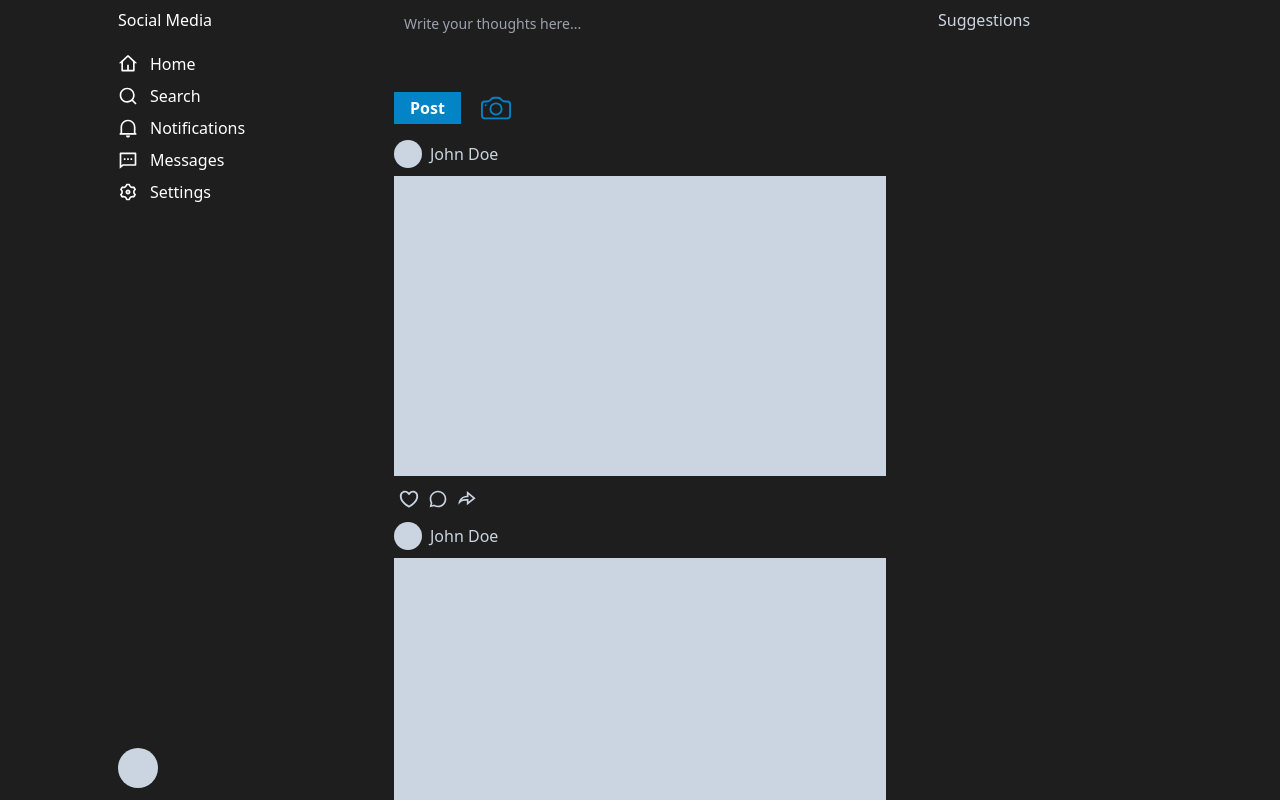
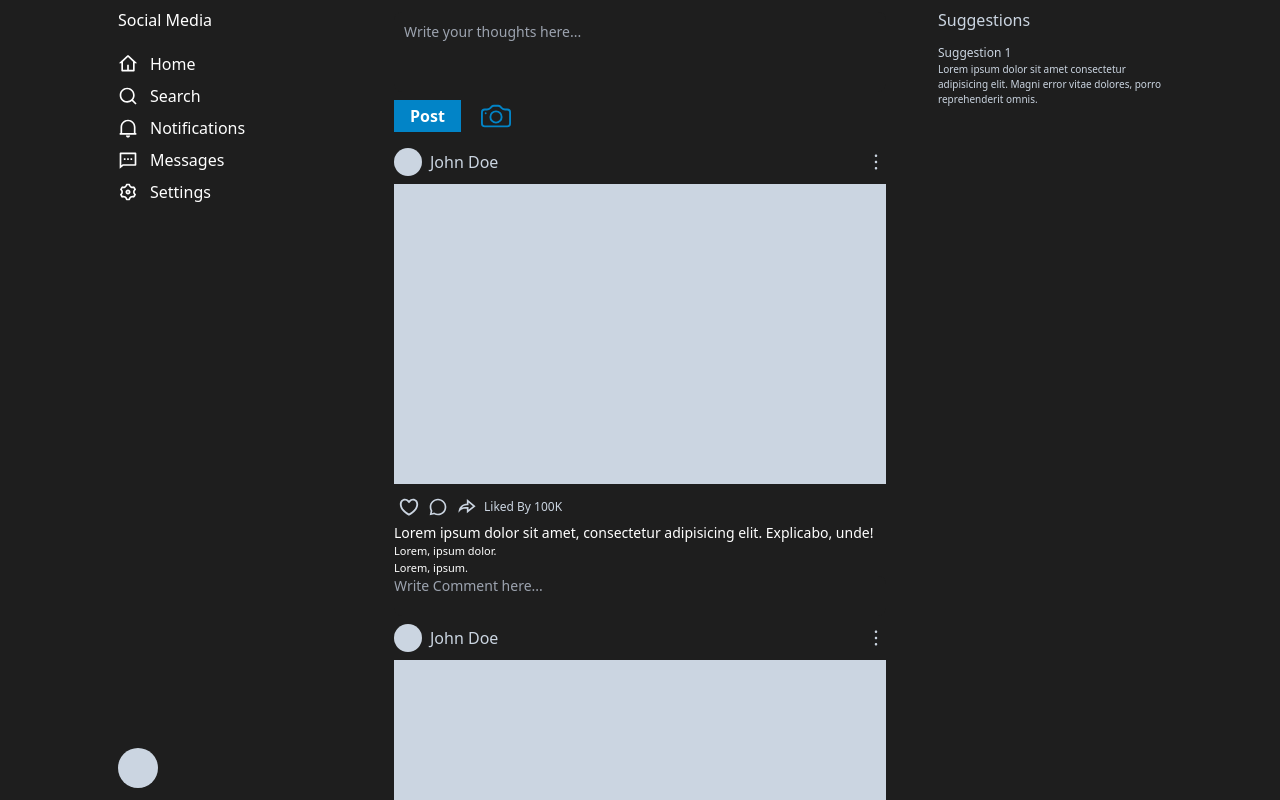
Before and after one commit to pratiksagare/thread, a React (Vite) app: page / in a window 1280 px wide. Built offline with nearby package versions, Linux system fonts and the light colour scheme.

Commit message:
test version 3

```diff
--- a/src/CreatePost.jsx
+++ b/src/CreatePost.jsx
@@ -1,6 +1,6 @@
 export const CreatePost = () => {
     return (<>
-        <div className="">
+        <div className="mt-2">
             <textarea id="message" rows="3" className="outline-none resize-none border-none block p-2.5 w-full text-sm  bg-[#1e1e1e] text-white rounded-lg " placeholder="Write your thoughts here..."></textarea>
 
             <div className="flex items-center">
--- a/src/Post.jsx
+++ b/src/Post.jsx
@@ -1,30 +1,52 @@
-export const Post=()=>{
+export const Post = () => {
     return (
         <div className="mt-2">
-            <div className="flex items-center">
-            <div className="w-[28px] h-[28px] bg-slate-300 rounded-full"></div>
-            <span className="text-slate-300 ml-2 font-[17px]">John Doe</span>
+            <div className="flex items-center text-slate-300 justify-between">
+                <div className="flex items-center ">
+                    <div className="w-[28px] h-[28px] bg-slate-300 rounded-full hover:cursor-pointer"></div>
+                    <span className="text-slate-300 ml-2 font-[16px] hover:cursor-pointer">John Doe</span>
+                </div>
+
+                <div className="flex justify-items-end hover:cursor-pointer">
+                    <svg xmlns="http://www.w3.org/2000/svg" width="20" height="20" className="text-slate-300 ml-auto" viewBox="0 0 24 24"><path d="M12 3C11.175 3 10.5 3.675 10.5 4.5C10.5 5.325 11.175 6 12 6C12.825 6 13.5 5.325 13.5 4.5C13.5 3.675 12.825 3 12 3ZM12 18C11.175 18 10.5 18.675 10.5 19.5C10.5 20.325 11.175 21 12 21C12.825 21 13.5 20.325 13.5 19.5C13.5 18.675 12.825 18 12 18ZM12 10.5C11.175 10.5 10.5 11.175 10.5 12C10.5 12.825 11.175 13.5 12 13.5C12.825 13.5 13.5 12.825 13.5 12C13.5 11.175 12.825 10.5 12 10.5Z" fill="currentColor"></path></svg>
+                </div>
             </div>
 
             <div className="w-full h-[300px] bg-slate-300 my-2"></div>
             <div className="flex items-center px-1 py-1 text-slate-300 gap-2">
 
-            {/* <svg xmlns="http://www.w3.org/2000/svg" width="20" height="20" fill="currentColor" className="bi bi-heart" viewBox="0 0 16 16">
+                {/* <svg xmlns="http://www.w3.org/2000/svg" width="20" height="20" fill="currentColor" className="bi bi-heart" viewBox="0 0 16 16">
                 <path d="m8 2.748-.717-.737C5.6.281 2.514.878 1.4 3.053c-.523 1.023-.641 2.5.314 4.385.92 1.815 2.834 3.989 6.286 6.357 3.452-2.368 5.365-4.542 6.286-6.357.955-1.886.838-3.362.314-4.385C13.486.878 10.4.28 8.717 2.01zM8 15C-7.333 4.868 3.279-3.04 7.824 1.143c.06.055.119.112.176.171a3.12 3.12 0 0 1 .176-.17C12.72-3.042 23.333 4.867 8 15"/>
             </svg> */}
 
-            <svg xmlns="http://www.w3.org/2000/svg" width="22" height="22" viewBox="0 0 24 24"><path d="M16.5 3C19.5376 3 22 5.5 22 9C22 16 14.5 20 12 21.5C9.5 20 2 16 2 9C2 5.5 4.5 3 7.5 3C9.35997 3 11 4 12 5C13 4 14.64 3 16.5 3ZM12.9339 18.6038C13.8155 18.0485 14.61 17.4955 15.3549 16.9029C18.3337 14.533 20 11.9435 20 9C20 6.64076 18.463 5 16.5 5C15.4241 5 14.2593 5.56911 13.4142 6.41421L12 7.82843L10.5858 6.41421C9.74068 5.56911 8.5759 5 7.5 5C5.55906 5 4 6.6565 4 9C4 11.9435 5.66627 14.533 8.64514 16.9029C9.39 17.4955 10.1845 18.0485 11.0661 18.6038C11.3646 18.7919 11.6611 18.9729 12 19.1752C12.3389 18.9729 12.6354 18.7919 12.9339 18.6038Z" fill="currentColor"></path></svg>
+                <svg xmlns="http://www.w3.org/2000/svg" width="22" height="22" viewBox="0 0 24 24"><path d="M16.5 3C19.5376 3 22 5.5 22 9C22 16 14.5 20 12 21.5C9.5 20 2 16 2 9C2 5.5 4.5 3 7.5 3C9.35997 3 11 4 12 5C13 4 14.64 3 16.5 3ZM12.9339 18.6038C13.8155 18.0485 14.61 17.4955 15.3549 16.9029C18.3337 14.533 20 11.9435 20 9C20 6.64076 18.463 5 16.5 5C15.4241 5 14.2593 5.56911 13.4142 6.41421L12 7.82843L10.5858 6.41421C9.74068 5.56911 8.5759 5 7.5 5C5.55906 5 4 6.6565 4 9C4 11.9435 5.66627 14.533 8.64514 16.9029C9.39 17.4955 10.1845 18.0485 11.0661 18.6038C11.3646 18.7919 11.6611 18.9729 12 19.1752C12.3389 18.9729 12.6354 18.7919 12.9339 18.6038Z" fill="currentColor"></path></svg>
 
-            <svg xmlns="http://www.w3.org/2000/svg" width="20" height="20" viewBox="0 0 24 24"><path d="M7.29117 20.8242L2 22L3.17581 16.7088C2.42544 15.3056 2 13.7025 2 12C2 6.47715 6.47715 2 12 2C17.5228 2 22 6.47715 22 12C22 17.5228 17.5228 22 12 22C10.2975 22 8.6944 21.5746 7.29117 20.8242ZM7.58075 18.711L8.23428 19.0605C9.38248 19.6745 10.6655 20 12 20C16.4183 20 20 16.4183 20 12C20 7.58172 16.4183 4 12 4C7.58172 4 4 7.58172 4 12C4 13.3345 4.32549 14.6175 4.93949 15.7657L5.28896 16.4192L4.63416 19.3658L7.58075 18.711Z" fill="currentColor"></path></svg>
+                <svg xmlns="http://www.w3.org/2000/svg" width="20" height="20" viewBox="0 0 24 24"><path d="M7.29117 20.8242L2 22L3.17581 16.7088C2.42544 15.3056 2 13.7025 2 12C2 6.47715 6.47715 2 12 2C17.5228 2 22 6.47715 22 12C22 17.5228 17.5228 22 12 22C10.2975 22 8.6944 21.5746 7.29117 20.8242ZM7.58075 18.711L8.23428 19.0605C9.38248 19.6745 10.6655 20 12 20C16.4183 20 20 16.4183 20 12C20 7.58172 16.4183 4 12 4C7.58172 4 4 7.58172 4 12C4 13.3345 4.32549 14.6175 4.93949 15.7657L5.28896 16.4192L4.63416 19.3658L7.58075 18.711Z" fill="currentColor"></path></svg>
 
-            <svg xmlns="http://www.w3.org/2000/svg" width="20" height="20" viewBox="0 0 24 24"><path d="M13 14H11C7.54202 14 4.53953 15.9502 3.03239 18.8107C3.01093 18.5433 3 18.2729 3 18C3 12.4772 7.47715 8 13 8V2.5L23.5 11L13 19.5V14ZM11 12H15V15.3078L20.3214 11L15 6.69224V10H13C10.5795 10 8.41011 11.0749 6.94312 12.7735C8.20873 12.2714 9.58041 12 11 12Z" fill="currentColor"></path></svg>
-            {/* <svg xmlns="http://www.w3.org/2000/svg" width="19" height="19" fill="currentColor" className="bi bi-chat" viewBox="0 0 16 16">
+                <svg xmlns="http://www.w3.org/2000/svg" width="20" height="20" viewBox="0 0 24 24"><path d="M13 14H11C7.54202 14 4.53953 15.9502 3.03239 18.8107C3.01093 18.5433 3 18.2729 3 18C3 12.4772 7.47715 8 13 8V2.5L23.5 11L13 19.5V14ZM11 12H15V15.3078L20.3214 11L15 6.69224V10H13C10.5795 10 8.41011 11.0749 6.94312 12.7735C8.20873 12.2714 9.58041 12 11 12Z" fill="currentColor"></path></svg>
+                {/* <svg xmlns="http://www.w3.org/2000/svg" width="19" height="19" fill="currentColor" className="bi bi-chat" viewBox="0 0 16 16">
                 <path d="M2.678 11.894a1 1 0 0 1 .287.801 10.97 10.97 0 0 1-.398 2c1.395-.323 2.247-.697 2.634-.893a1 1 0 0 1 .71-.074A8.06 8.06 0 0 0 8 14c3.996 0 7-2.807 7-6 0-3.192-3.004-6-7-6S1 4.808 1 8c0 1.468.617 2.83 1.678 3.894m-.493 3.905a21.682 21.682 0 0 1-.713.129c-.2.032-.352-.176-.273-.362a9.68 9.68 0 0 0 .244-.637l.003-.01c.248-.72.45-1.548.524-2.319C.743 11.37 0 9.76 0 8c0-3.866 3.582-7 8-7s8 3.134 8 7-3.582 7-8 7a9.06 9.06 0 0 1-2.347-.306c-.52.263-1.639.742-3.468 1.105z"/>
             </svg>
 
             <svg xmlns="http://www.w3.org/2000/svg" width="16" height="16" fill="currentColor" className="bi bi-share" viewBox="0 0 16 16">
                 <path d="M13.5 1a1.5 1.5 0 1 0 0 3 1.5 1.5 0 0 0 0-3M11 2.5a2.5 2.5 0 1 1 .603 1.628l-6.718 3.12a2.499 2.499 0 0 1 0 1.504l6.718 3.12a2.5 2.5 0 1 1-.488.876l-6.718-3.12a2.5 2.5 0 1 1 0-3.256l6.718-3.12A2.5 2.5 0 0 1 11 2.5m-8.5 4a1.5 1.5 0 1 0 0 3 1.5 1.5 0 0 0 0-3m11 5.5a1.5 1.5 0 1 0 0 3 1.5 1.5 0 0 0 0-3"/>
             </svg> */}
+                <span className="text-[12px]">Liked By 100K</span>
+            </div>
+            <div className="text-[14px]">
+                Lorem ipsum dolor sit amet, consectetur adipisicing elit. Explicabo, unde!
+            </div>
+            <div className="flex flex-col">
+                <span className="text-[11px]">
+                    Lorem, ipsum dolor.
+                </span>
+                <span className="text-[11px]">
+                    Lorem, ipsum.
+                </span>
+            </div>
+            <div className="">
+                {/* <input className="outline-none resize-none border-none block  w-full text-sm  bg-[#1e1e1e] text-slate-400 rounded-lg" placeholder="Comment here..."/> */}
+                <textarea id="message" rows="2" className="outline-none resize-none border-none block  w-full text-sm  bg-[#1e1e1e] text-white rounded-lg " placeholder="Write Comment here..."></textarea>
             </div>
         </div>
     )
--- a/src/Suggestion.jsx
+++ b/src/Suggestion.jsx
@@ -2,6 +2,10 @@ export const Suggestion = () => {
     return (<>
         <div className="flex flex-col px-5  lg:px-12 mt-2 text-slate-300">
             <span className="font-lg">Suggestions</span>
+            <div className="flex flex-col mt-3">
+                <span className="text-[12px]">Suggestion 1</span>
+                <span className="text-[10px]">Lorem ipsum dolor sit amet consectetur adipisicing elit. Magni error vitae dolores, porro reprehenderit omnis.</span>
+            </div>
         </div>
     </>);
 }
```
